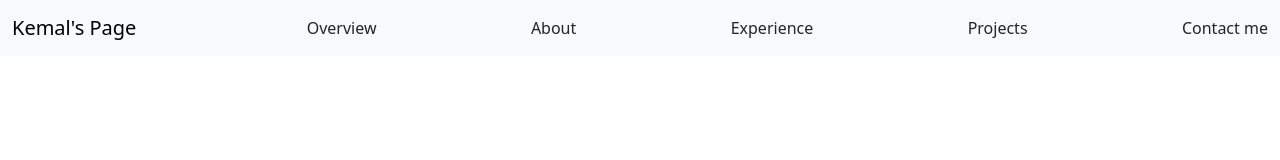
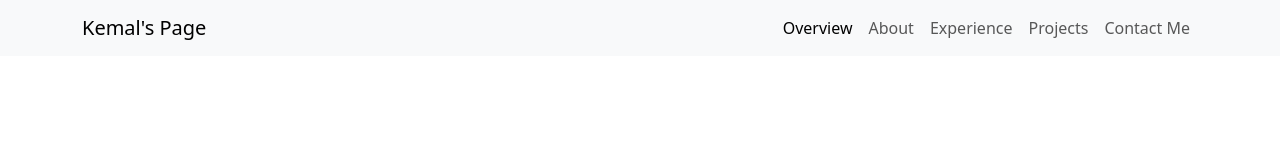
Before and after one commit to codewithkemal/codewithkemal.github.io, a plain HTML site: page index.html in a window 1280 px wide. Drawn offline with nearby package versions, Linux system fonts and the light colour scheme.

Commit message:
Buat file css dan juga js

```diff
--- a/index.html
+++ b/index.html
@@ -9,13 +9,20 @@
   <body>
     <!-- Navbar -->
     <nav class="navbar navbar-expand-lg bg-body-tertiary">
-      <div class="container-fluid">
+      <div class="container">
         <a class="navbar-brand" href="#">Kemal's Page</a>
-        <a class="nav-link" href="#">Overview</a>
-        <a class="nav-link" href="#">About</a>
-        <a class="nav-link" href="#">Experience</a>
-        <a class="nav-link" href="#">Projects</a>
-        <a class="nav-link" href="#">Contact me</a>
+        <button class="navbar-toggler" type="button" data-bs-toggle="collapse" data-bs-target="#navbarNav" aria-controls="navbarNav" aria-expanded="false" aria-label="Toggle navigation">
+          <span class="navbar-toggler-icon"></span>
+        </button>
+        <div class="collapse navbar-collapse" id="navbarNav">
+          <ul class="navbar-nav ms-auto">
+            <a class="nav-link active" aria-current="page" href="#">Overview</a>
+            <a class="nav-link" href="#">About</a>
+            <a class="nav-link" href="#">Experience</a>
+            <a class="nav-link" href="#">Projects</a>
+            <a class="nav-link" href="#">Contact Me</a>
+          </ul>
+        </div>
       </div>
     </nav>
     <!-- Akhir Navbar -->
```
Also changed, not shown: script.js (added), style.css (added).
